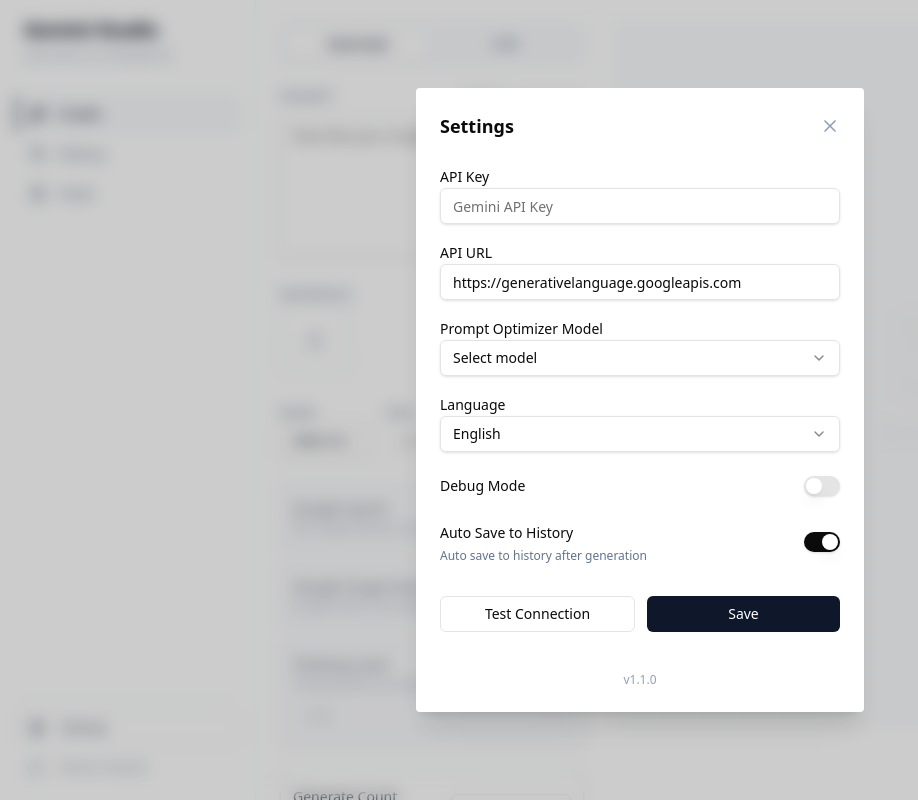
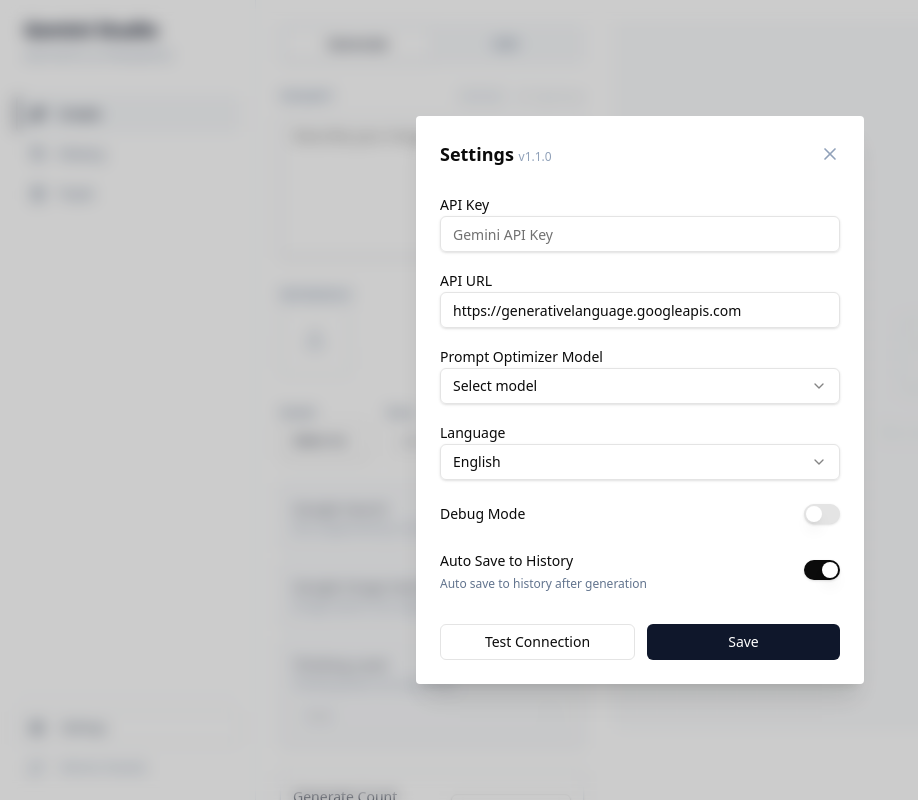
Before and after one commit to qwq202/ai-img, a Next.js app: page / in a window 1280 px wide. Both pictures are taken after a click on the button "Settings". Shown: the top 800 px of the page, without its empty margins (0-918 px from the left). Built offline with nearby package versions, Linux system fonts and the light colour scheme.

Commit message:
Move version number next to settings title

```diff
--- a/src/components/image-generator.tsx
+++ b/src/components/image-generator.tsx
@@ -1896,7 +1896,7 @@ export default function ImageGenerator({ initialPage = 'studio' }: ImageGenerato
           <Card className='w-full max-w-md bg-white border-none shadow-xl rounded-sm' onClick={e => e.stopPropagation()}>
             <div className='p-6 space-y-6'>
               <div className='flex items-center justify-between'>
-                <h3 className='text-lg font-bold'>{t('settings.title')}</h3>
+                <h3 className='text-lg font-bold'>{t('settings.title')} <span className='text-xs font-normal text-slate-400'>v1.1.0</span></h3>
                 <button onClick={() => setSettingsOpen(false)} className='text-slate-400 hover:text-slate-900'><X className='h-5 w-5' /></button>
               </div>
 
@@ -1952,7 +1952,6 @@ export default function ImageGenerator({ initialPage = 'studio' }: ImageGenerato
                 </Button>
                 <Button className='flex-1 bg-slate-900 text-white hover:bg-black' onClick={handleSaveSettings}>{t('actions.save')}</Button>
               </div>
-              <p className='text-center text-xs text-slate-400 pt-4'>v1.1.0</p>
             </div>
           </Card>
         </div>
```
